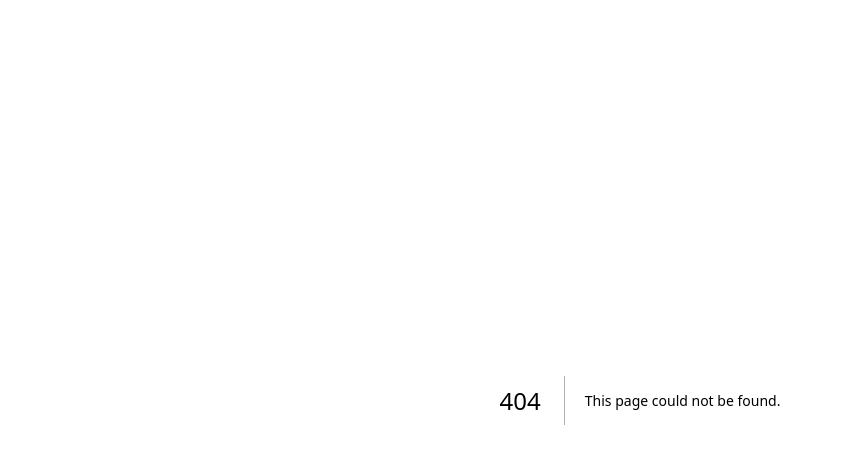
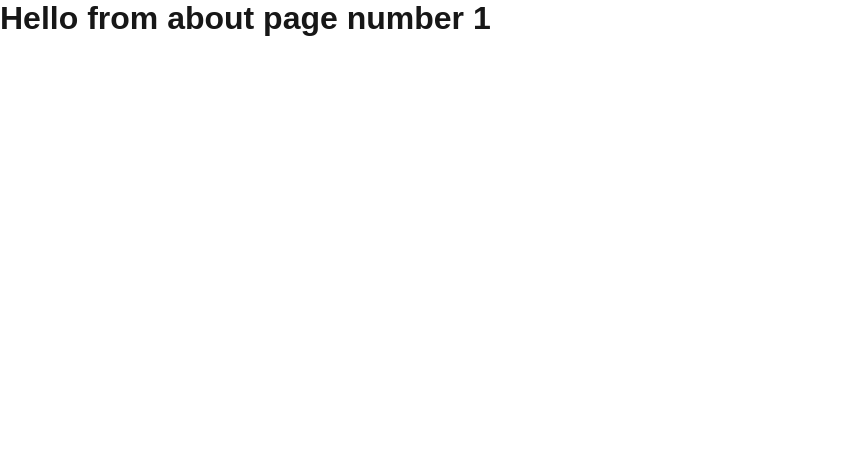
Before and after one commit to gpunit2417/Next.JS-Learning, a Next.js app in the folder myfirstnextapp/: page /about/1 in a window 1280 px wide. Before the commit this address had no page. Shown: the top 464 px of the page, without its empty margins (0-841 px from the left). Built offline with nearby package versions, Linux system fonts and the light colour scheme.

Commit message:
new file for dynamic routing

```diff
--- /dev/null
+++ b/myfirstnextapp/pages/about/[pageNo].js
@@ -0,0 +1,13 @@
+import { useRouter } from "next/router"
+
+const pageNo = () => {
+    const router = useRouter();
+    const pageNumber = router.query.pageNo;
+  return (
+    <div>
+        <h1>Hello from about page number {pageNumber}</h1>
+    </div>
+  )
+}
+
+export default pageNo
```
